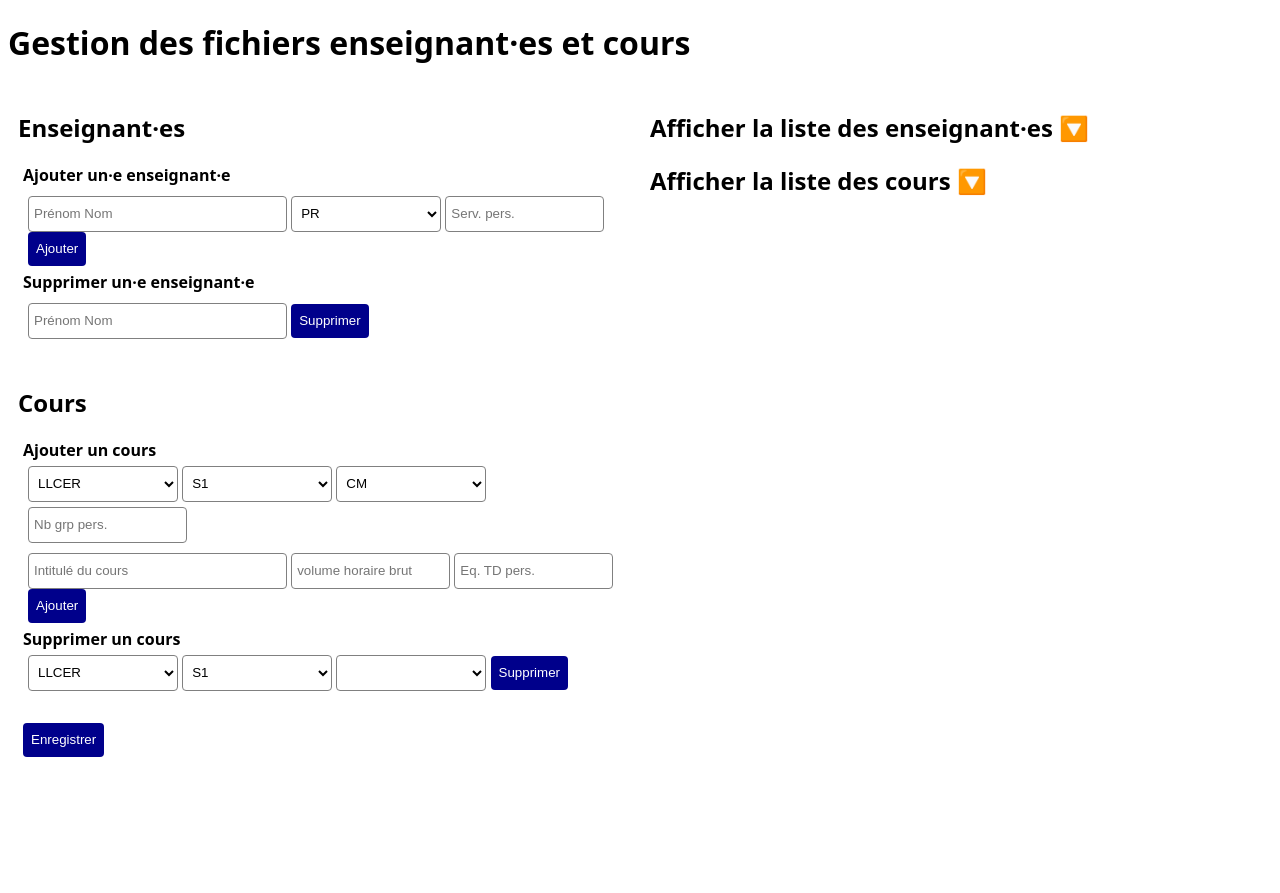
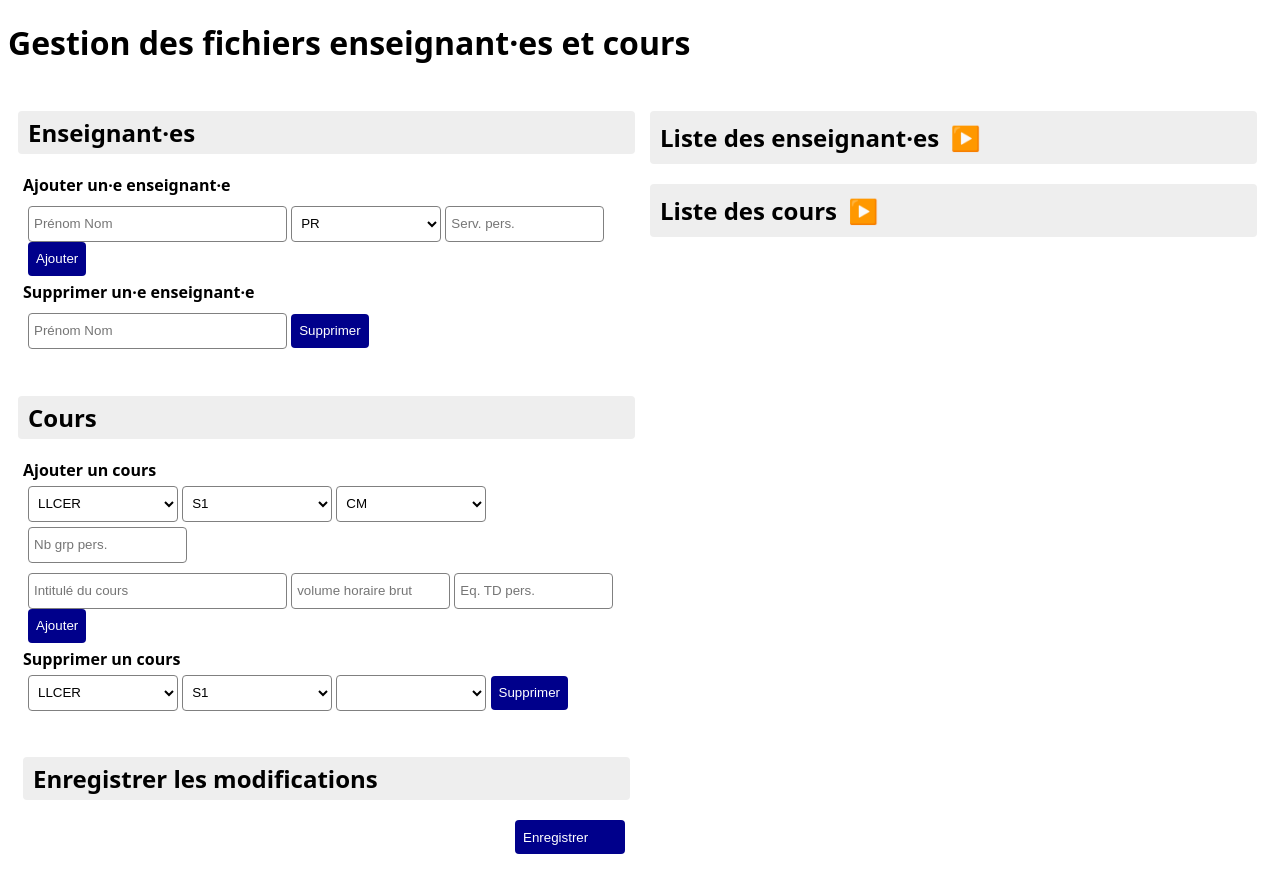
Before and after one commit to fmoncomble/fmoncomble.github.io, a Jekyll site: the page voeux/gestion.html, which Jekyll copies as it is, in a window 1280 px wide. Shown: the top 893 px of the page. Built offline with Jekyll 4.4.1, drawn with Linux system fonts in a browser that asks for light colours.

Commit message:
Update gestion

```diff
--- a/voeux/gestion.css
+++ b/voeux/gestion.css
@@ -1,3 +1,46 @@
+.section-header,
+.show-hide {
+    background-color: #eee;
+    padding: 5px 10px;
+    border-radius: 4px;
+}
+
+.arrow {
+    display: inline-block;
+}
+
+.rotated {
+    transform: rotate(90deg);
+    animation: turn 0.1s ease-in-out;
+}
+
+.plain {
+    animation: unturn 0.1s ease-in-out;
+}
+
+@keyframes turn {
+    0% {
+        transform: rotate(0deg);
+    }
+    100% {
+        transform: rotate(90deg);
+    }
+}
+
+@keyframes unturn {
+    0% {
+        transform: rotate(90deg);
+    }
+    100% {
+        transform: rotate(-0deg);
+    }
+}
+
+#profs-display,
+#courses-display {
+    padding-left: 2rem;
+}
+
 input.wishes-ui {
     margin-top: 5px;
 }
@@ -14,6 +57,16 @@ input:invalid {
 
 button.wishes-ui {
     margin-right: 5px;
+}
+
+#save-changes-btn {
+    float: right;
+    text-align: left;
+    width: 110px;
+}
+
+#save-msg {
+    float: right;
 }
 
 .wrapper {
@@ -44,6 +97,7 @@ h2.show-hide:hover,
     display: none;
     vertical-align: middle;
     margin-left: 5px;
+    float: right;
 }
 
 @keyframes spin {
--- a/voeux/gestion.html
+++ b/voeux/gestion.html
@@ -10,7 +10,7 @@
         <h1 class="wishes-ui">Gestion des fichiers enseignant·es et cours</h1>
         <div class="wrapper">
             <div id="container-1" class="container">
-                <h2>Enseignant·es</h2>
+                <h2 class="section-header">Enseignant·es</h2>
                 <div id="prof-add" class="wishes-ui">
                     <b>Ajouter un·e enseignant·e</b>
                     <div>
@@ -65,7 +65,7 @@
                     </div>
                 </div>
                 <br />
-                <h2>Cours</h2>
+                <h2 class="section-header">Cours</h2>
                 <div id="course-add" class="wishes-ui">
                     <b>Ajouter un cours</b>
                     <div>
@@ -193,10 +193,13 @@
                 </div>
                 <br />
                 <div>
+                    <h2 class="section-header">
+                        Enregistrer les modifications
+                    </h2>
+
                     <button id="save-changes-btn" class="wishes-ui">
-                        Enregistrer
+                        Enregistrer<span class="spinner" id="spinner"></span>
                     </button>
-                    <span class="spinner" id="spinner"></span>
                 </div>
                 <div id="save-msg" class="wishes-ui"></div>
                 <dialog id="auth-dialog">
@@ -215,12 +218,18 @@
                 <datalist id="course-list"></datalist>
             </div>
             <div id="container-2" class="container">
-                <div>
-                    <h2 id="show-profs" class="show-hide">Afficher la liste des enseignant·es 🔽</h2>
+                <div class="display-container">
+                    <h2 id="show-profs" class="show-hide">
+                        Liste des enseignant·es
+                        <div id="profs-arrow" class="arrow">▶️</div>
+                    </h2>
                     <div id="profs-display" style="display: none"></div>
                 </div>
-                <div>
-                    <h2 id="show-courses" class="show-hide">Afficher la liste des cours 🔽</h2>
+                <div class="display-container">
+                    <h2 id="show-courses" class="show-hide">
+                        Liste des cours
+                        <div id="courses-arrow" class="arrow">▶️</div>
+                    </h2>
                     <div id="courses-display" style="display: none"></div>
                 </div>
             </div>
--- a/voeux/gestion.js
+++ b/voeux/gestion.js
@@ -1,5 +1,5 @@
 document.addEventListener('DOMContentLoaded', async () => {
-    console.log('Gestion services v1.1.2');
+    console.log('Gestion services v1.1.3');
     const profAddInput = document.getElementById('prof-name');
     const profStatusSelect = document.getElementById('status-select');
     const profAddBtn = document.getElementById('prof-add-btn');
@@ -278,9 +278,9 @@ document.addEventListener('DOMContentLoaded', async () => {
         }
         let eqtd;
         if (!eqtdInput.value) {
-            eqtd = volume * multiplier;
+            eqtd = (volume * multiplier).toFixed(2);
         } else {
-            eqtd = Number(eqtdInput.value);
+            eqtd = Number(eqtdInput.value).toFixed(2);
         }
 
         const newCourse = {
@@ -402,16 +402,14 @@ document.addEventListener('DOMContentLoaded', async () => {
                 c.filière === filièreSelect2.value &&
                 c.semestre === semestreSelect2.value
         );
-        const oldCourse = courses.find((c) => (c.intitulé === intitulé));
+        const oldCourse = courses.find((c) => c.intitulé === intitulé);
         const index = courseData.indexOf(oldCourse);
         const deletedCourse = courseData.splice(index, 1);
         const deletedCourseDiv = document.getElementById('deleted-course-div');
         const deletedCourseSpan = document.getElementById(
             'deleted-course-span'
         );
-        deletedCourseSpan.textContent = `${deletedCourse[0].filière} ${
-            deletedCourse[0].semestre
-        } ${deletedCourse[0].intitulé}`;
+        deletedCourseSpan.textContent = `${deletedCourse[0].filière} ${deletedCourse[0].semestre} ${deletedCourse[0].intitulé}`;
         deletedCourseDiv.style.display = 'block';
         courseChanged = true;
         buildCourseList();
@@ -424,7 +422,7 @@ document.addEventListener('DOMContentLoaded', async () => {
     async function saveChanges() {
         const spinner = document.getElementById('spinner');
         if (!profChanged && !courseChanged) {
-            window.alert('Aucun changement effectué');
+            window.alert("Aucun changement n'a été effectué");
             return;
         }
         let token = localStorage.getItem('github-token');
@@ -550,6 +548,7 @@ document.addEventListener('DOMContentLoaded', async () => {
         displayProfs();
     };
     function displayProfs() {
+        const profsArrow = document.getElementById('profs-arrow');
         if (profsDisplay.style.display === 'none') {
             for (t of teacherData) {
                 const div = document.createElement('div');
@@ -559,12 +558,18 @@ document.addEventListener('DOMContentLoaded', async () => {
                 }
                 profsDisplay.appendChild(div);
             }
-            showProfs.textContent = 'Masquer la liste des enseignant·es 🔼';
-            profsDisplay.style.display = 'block';
+            profsArrow.classList.remove('plain');
+            profsArrow.classList.add('rotated');
+            setTimeout(() => {
+                profsDisplay.style.display = 'block';
+            }, 100);
         } else if (profsDisplay.style.display === 'block') {
-            profsDisplay.innerHTML = null;
-            showProfs.textContent = 'Afficher la liste des enseignant·es 🔽';
-            profsDisplay.style.display = 'none';
+            setTimeout(() => {
+                profsDisplay.style.display = 'none';
+                profsDisplay.innerHTML = null;
+            }, 100);
+            profsArrow.classList.remove('rotated');
+            profsArrow.classList.add('plain');
         }
     }
 
@@ -574,6 +579,7 @@ document.addEventListener('DOMContentLoaded', async () => {
         displayCourses();
     };
     function displayCourses() {
+        const coursesArrow = document.getElementById('courses-arrow');
         if (coursesDisplay.style.display === 'none') {
             const filières = Array.from(
                 filièreSelect.querySelectorAll('option')
@@ -635,12 +641,18 @@ document.addEventListener('DOMContentLoaded', async () => {
                     }
                 }
             }
-            showCourses.textContent = 'Masquer la liste des cours 🔼';
-            coursesDisplay.style.display = 'block';
+            coursesArrow.classList.remove('plain');
+            coursesArrow.classList.add('rotated');
+            setTimeout(() => {
+                coursesDisplay.style.display = 'block';
+            }, 100);
         } else if (coursesDisplay.style.display === 'block') {
-            coursesDisplay.innerHTML = null;
-            showCourses.textContent = 'Afficher la liste des cours 🔽';
-            coursesDisplay.style.display = 'none';
+            coursesArrow.classList.remove('rotated');
+            coursesArrow.classList.add('plain');
+            setTimeout(() => {
+                coursesDisplay.innerHTML = null;
+                coursesDisplay.style.display = 'none';
+            }, 100);
         }
     }
 });
```
